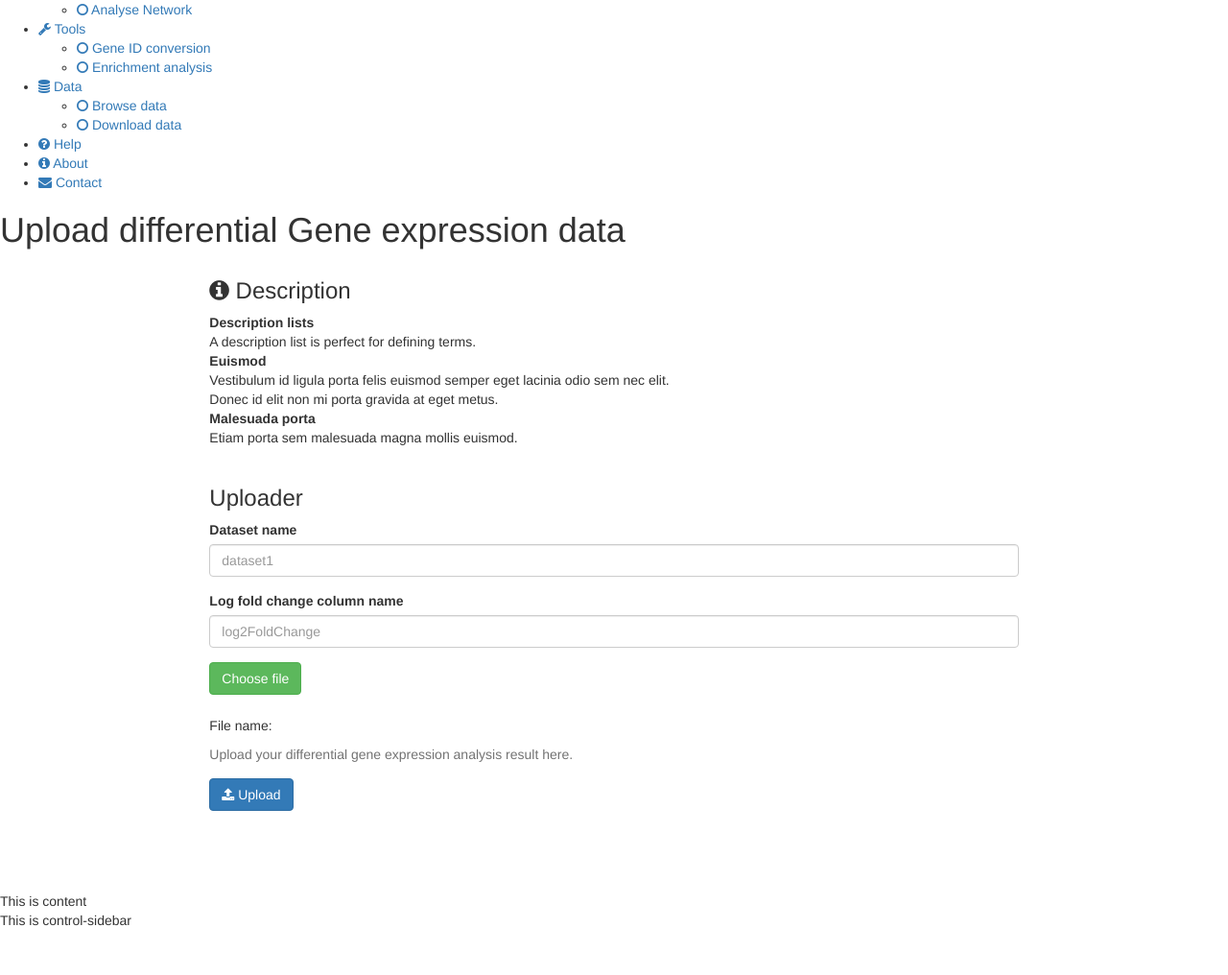
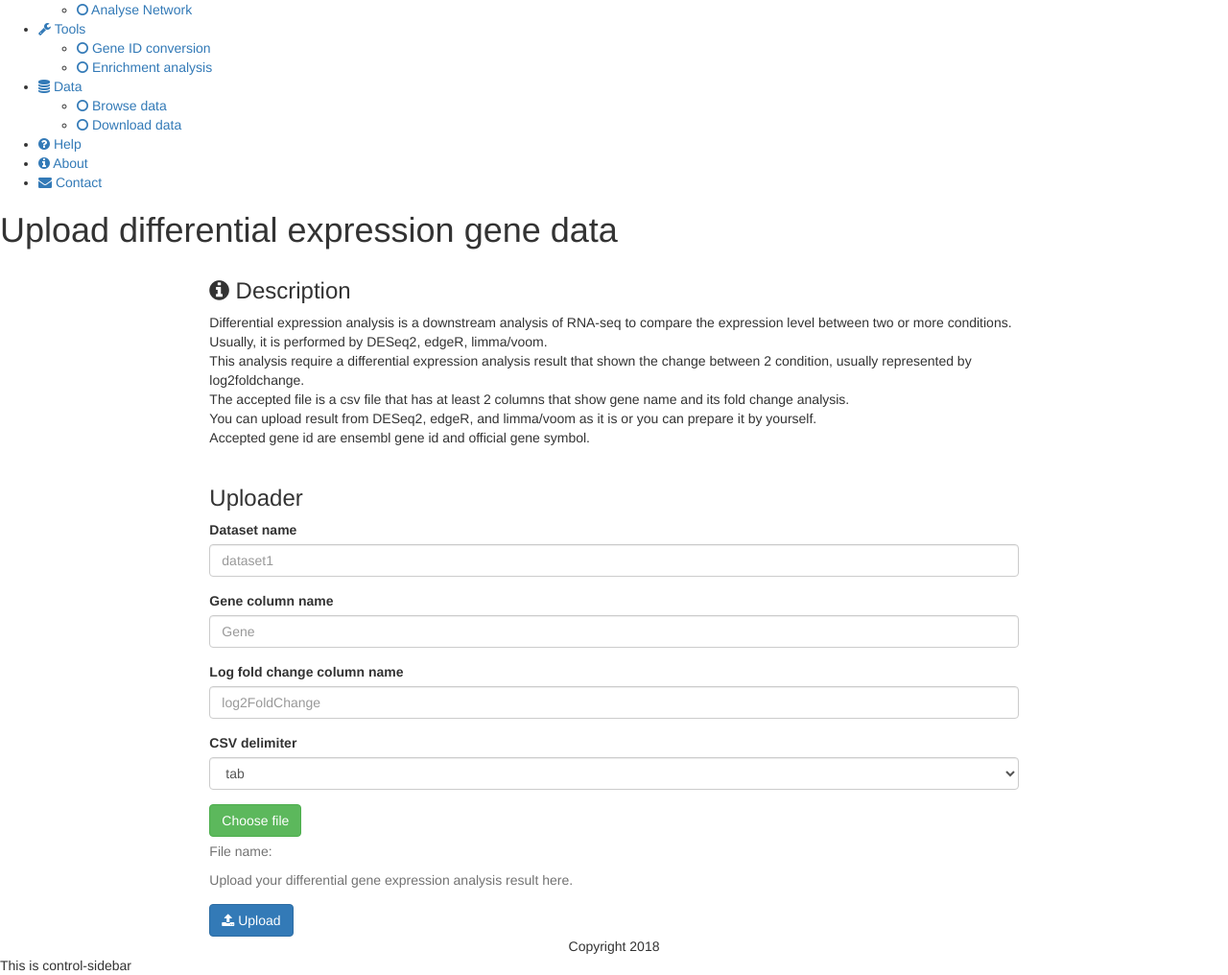
Before and after one commit to barbarian1803/DEGNet, a Django app: page /data_uploader in a window 1280 px wide. Shown: the part 211-1227 px from the top of the page at 96% size. Before the commit the page ends 1176 px from the top, so only its background shows below. Run offline with Django 3.2, Linux system fonts and the light colour scheme; some libraries are stand-ins or nearby versions.

Commit message:
Uploader form finish

```diff
--- a/main/dir_views/data_uploader.py
+++ b/main/dir_views/data_uploader.py
@@ -1,10 +1,43 @@
 from django.views import View
 from django.shortcuts import render
+from django import forms
+import json
 
-import json
+class DEGFileForm(forms.Form):
+    dataset = forms.CharField(label="Dataset name", max_length=255, widget=forms.TextInput(attrs={'class': 'form-control', 'placeholder': 'dataset1'}))
+
+    gene = forms.CharField(label="Gene column name", max_length=255, widget=forms.TextInput(attrs={'class': 'form-control', 'placeholder': 'Gene    '}))
+
+    lfc = forms.CharField(label="Log fold change column name", max_length=255, widget=forms.TextInput(attrs={'class': 'form-control', 'placeholder': 'log2FoldChange'}))
+
+    CHOICES = (('\t', 'tab',), (';', ';',), (',', ',',), (' ', 'space',))
+    delim = forms.ChoiceField(choices=CHOICES, widget=forms.Select(attrs={'class': 'form-control'}))
+
+    uploader = forms.FileField(widget=forms.FileInput(attrs={'class': 'hidden', 'id': 'fileselector'}))
+
+
+
 
 class DataUploader(View):
 
+    # TODO define a function to hande the uploaded file and check error
+    def __handle_uploaded_file__(self, f):
+        with open('tmp/name.txt', 'wb+') as destination:
+            for chunk in f.chunks():
+                destination.write(chunk)
+
     def get(self, request):
-        context = {"title": "Data uploader", "content": "This is content"}
+        form = DEGFileForm()
+        context = {"title": "Data uploader", "content": "This is content", "form": form}
         return render(request, 'main/uploader.html', context)
+
+    def post(self,request):
+
+        form = DEGFileForm(request.POST, request.FILES)
+        if form.is_valid():
+            self.__handle_uploaded_file__(request.FILES['uploader'])
+            context = {"title": "Data uploader", "result": "success", "form": form}
+        else:
+            context = {"title": "Data uploader", "result": "fail", "form": form}
+
+        return render(request, 'main/uploader.html', context)
--- a/main/templates/main/adminlte.html
+++ b/main/templates/main/adminlte.html
@@ -62,7 +62,7 @@
     </div>
     <!-- /.content-wrapper -->
     <footer class="main-footer">
-        {% block main-footer %} This is content {% endblock %}
+        {% block main-footer %} <center>Copyright 2018</center> {% endblock %}
     </footer>
 
     <!-- Control Sidebar -->
--- a/main/templates/main/uploader.html
+++ b/main/templates/main/uploader.html
@@ -5,10 +5,32 @@
 {% block content-wrapper %}
 <section class="content-header">
     <h1>
-        Upload differential Gene expression data
+        Upload differential expression gene data
     </h1>
 </section>
 <section class="content">
+    {% if result == 'success' %}
+    <div class="row">
+        <div class="col-md-8 col-md-offset-2">
+            <div class="callout callout-success">
+                <h4>Error!</h4>
+
+                <p>Upload file.</p>
+            </div>
+        </div>
+    </div>
+    {% elif result == 'fail' %}
+    <div class="row">
+        <div class="col-md-8 col-md-offset-2">
+            <div class="callout callout-danger">
+                <h4>Success!</h4>
+
+                <p>File has been uploaded.</p>
+            </div>
+        </div>
+    </div>
+    {% else %}
+    {% endif %}
     <div class="row">
         <div class="col-md-8 col-md-offset-2">
             <div class="box box-solid">
@@ -18,13 +40,20 @@
                 <!-- /.box-header -->
                 <div class="box-body">
                     <dl>
-                <dt>Description lists</dt>
-                <dd>A description list is perfect for defining terms.</dd>
-                <dt>Euismod</dt>
-                <dd>Vestibulum id ligula porta felis euismod semper eget lacinia odio sem nec elit.</dd>
-                <dd>Donec id elit non mi porta gravida at eget metus.</dd>
-                <dt>Malesuada porta</dt>
-                <dd>Etiam porta sem malesuada magna mollis euismod.</dd>
+                        <dd>Differential expression analysis is a downstream analysis of RNA-seq to compare the
+                            expression level between two or more conditions.
+                        </dd>
+                        <dd>Usually, it is performed by DESeq2, edgeR, limma/voom.</dd>
+                        <dd>This analysis require a differential expression analysis result that shown the change
+                            between 2 condition, usually represented by log2foldchange.
+                        </dd>
+                        <dd>The accepted file is a csv file that has at least 2 columns that show gene name and its fold
+                            change analysis.
+                        </dd>
+                        <dd>You can upload result from DESeq2, edgeR, and limma/voom as it is or you can prepare it by
+                            yourself.
+                        </dd>
+                        <dd>Accepted gene id are ensembl gene id and official gene symbol.</dd>
                     </dl>
                 </div>
                 <!-- /.box-body -->
@@ -38,23 +67,33 @@
             <!-- Form Element sizes -->
             <div class="box box-success">
                 <div class="box-body">
-                    <form role="form">
+                    <form action="{% url 'main:data_uploader' %}" method="post" enctype="multipart/form-data"
+                          role="form">
+                        {% csrf_token %}
                         <div class="box-header with-border">
                             <h3 class="box-title">Uploader</h3>
                         </div>
                         <div class="box-body">
                             <div class="form-group">
-                                <label>Dataset name</label>
-                                <input type="text" class="form-control" placeholder="dataset1">
+                                <label>{{ form.dataset.label }}</label>
+                                {{ form.dataset }}
                             </div>
                             <div class="form-group">
-                                <label>Log fold change column name</label>
-                                <input type="text" class="form-control" placeholder="log2FoldChange">
+                                <label>{{ form.gene.label }}</label>
+                                {{ form.gene }}
+                            </div>
+                            <div class="form-group">
+                                <label>{{ form.lfc.label }}</label>
+                                {{ form.lfc }}
+                            </div>
+                            <div class="form-group">
+                                <label>CSV delimiter</label>
+                                {{ form.delim }}
                             </div>
                             <div class="form-group">
                                 <button type="button" id="uploadBtn" class="btn btn-success">Choose file</button>
-                                <input type="file" id="fileselector" style="visibility:hidden">
-                                <p class="file-name">File name: <span id="helper"></span></p>
+                                {{ form.uploader }}
+                                <p class="help-block">File name: <span id="helper"></span></p>
                                 <p class="help-block">Upload your differential gene expression analysis result here.</p>
                             </div>
                         </div>
@@ -79,6 +118,9 @@
     $('#fileselector').change(function(e){
         $('#helper').html($('#fileselector').val());
     });
+
+
+
 </script>
 {% endblock %}
 
```
Also changed, not shown: 1 other file. Lines whose indentation alone changed are shown as unchanged.
